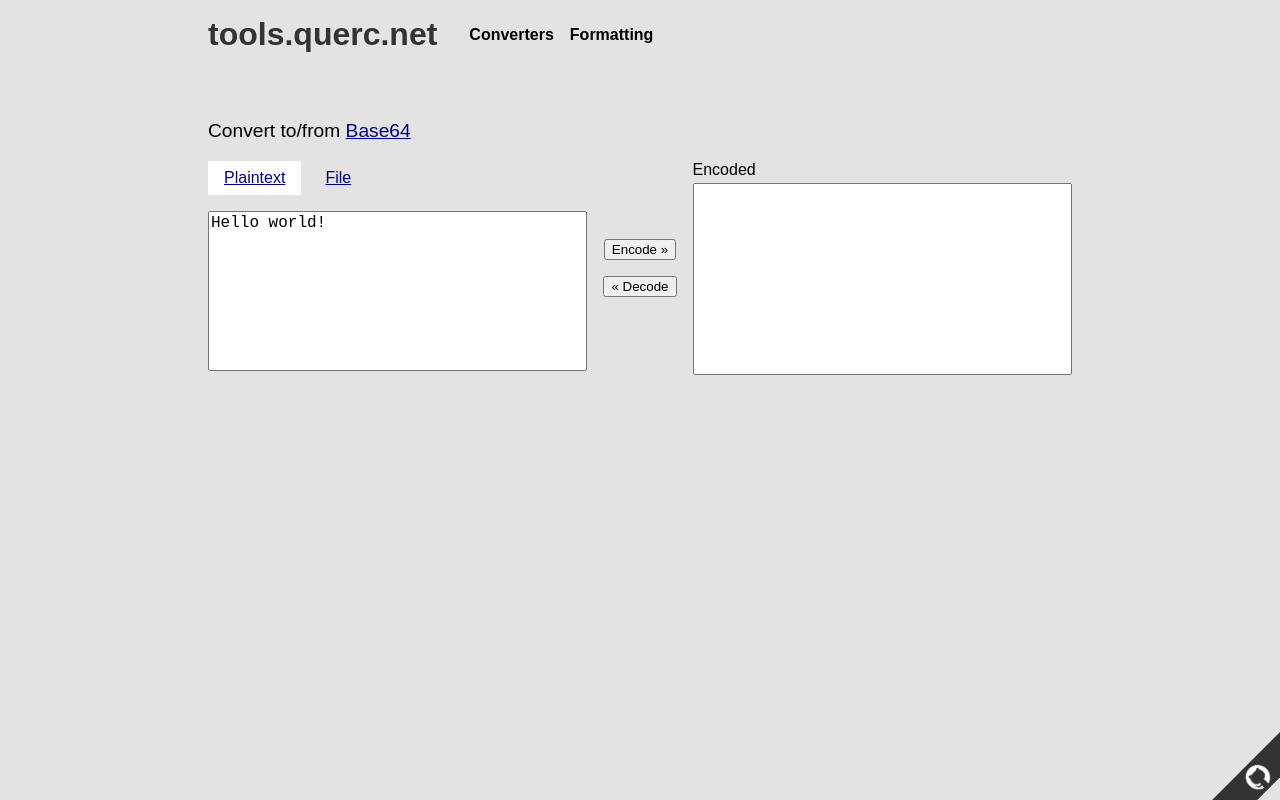
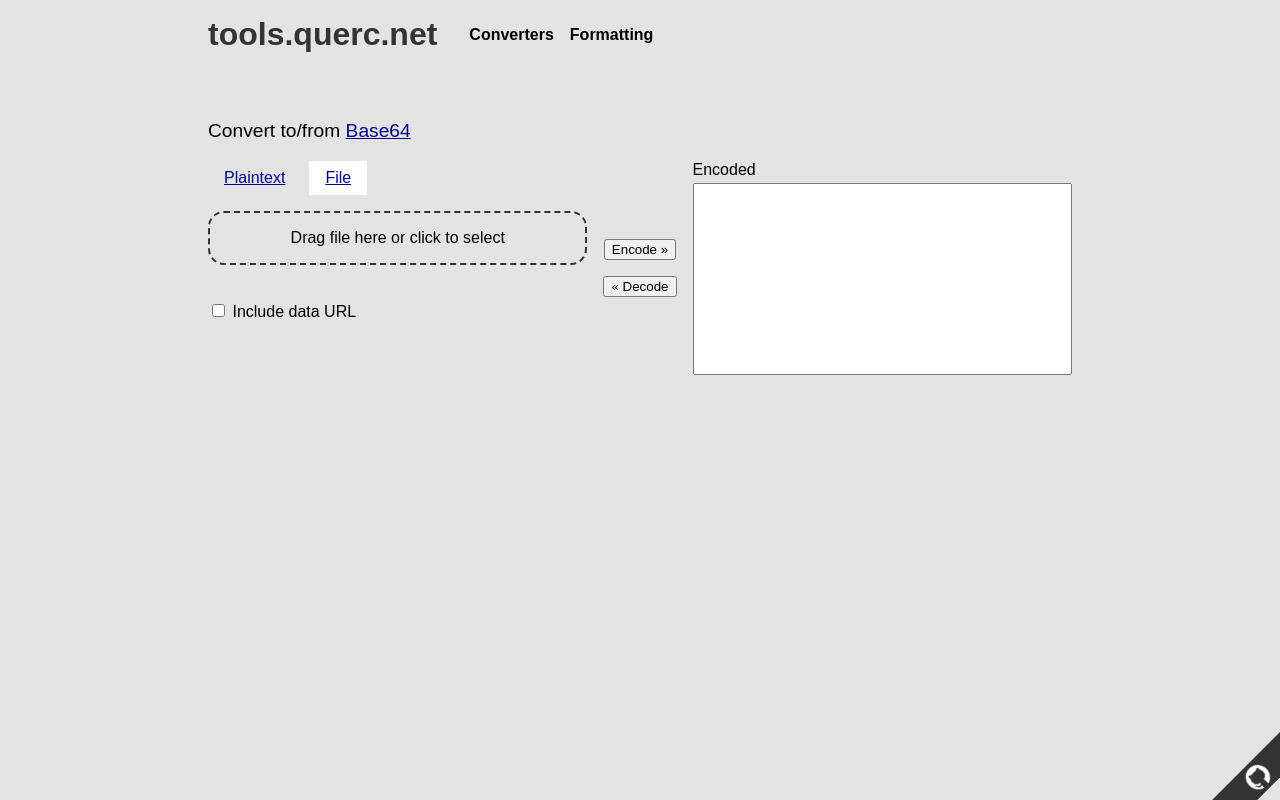
Before and after one commit to lindsayevans/tools.querc.net, a React (Vite) app: page /base64-converter in a window 1280 px wide. Built offline with nearby package versions, Linux system fonts and the light colour scheme.

Commit message:
feat(base64-converter): tweak file input style

```diff
--- a/src/components/tools/Base64/Base64.scss
+++ b/src/components/tools/Base64/Base64.scss
@@ -40,7 +40,7 @@
     .tab-content {
       display: none;
 
-      label:first-of-type {
+      label:first-of-type:not(.show) {
         display: none;
       }
 
@@ -50,6 +50,34 @@
 
       &--active {
         display: block;
+      }
+    }
+
+    .dropzone {
+      position: relative;
+      margin-bottom: 2rem;
+      border: 2px dashed #333;
+      border-radius: 1rem;
+
+      label {
+        display: block;
+        padding: 1rem;
+        text-align: center;
+      }
+
+      input[type='file'] {
+        position: absolute;
+        inset: 0;
+        opacity: 0;
+      }
+
+      &.has-file {
+        border-color: green;
+      }
+
+      .file-name {
+        margin-top: 0;
+        text-align: center;
       }
     }
   }
--- a/src/components/tools/Base64/Base64.tsx
+++ b/src/components/tools/Base64/Base64.tsx
@@ -9,7 +9,8 @@ export const Base64 = () => {
   const [includeDataUrl, setIncludeDataUrl] = useState(false);
   const [encoded, setEncoded] = useState<string>();
   const [currentTab, setCurrentTab] = useState<'plaintext' | 'file'>(
-    'plaintext'
+    // 'plaintext'
+    'file'
   );
 
   const getFileContent = (file: File | null): Promise<ArrayBuffer> => {
@@ -33,6 +34,18 @@ export const Base64 = () => {
     }
 
     return file.type;
+  };
+
+  const getFileSize = (size?: number) => {
+    if (!size) {
+      return;
+    }
+
+    if (size > 1000000) {
+      return `${(size / 1024 / 1024).toPrecision(2)}Mb`;
+    }
+
+    return `${(size / 1024).toPrecision(2)}Kb`;
   };
 
   const convertTo = () => {
@@ -109,13 +122,23 @@ export const Base64 = () => {
             ])}
           >
             <div className="field-group">
-              <label htmlFor="file">File</label>
-              <input
-                type="file"
-                className="file-input"
-                onChange={(e) => setFile(e.target.files as FileList)}
-              />
-              <label htmlFor="includeDataUri">
+              <div className={classList(['dropzone', file ? 'has-file' : ''])}>
+                <label htmlFor="file" className="show">
+                  Drag file here or click to select
+                  <input
+                    type="file"
+                    className="file-input"
+                    onChange={(e) => setFile(e.target.files as FileList)}
+                  />
+                </label>
+                {file && file.item(0) && (
+                  <p className="file-name">
+                    <b>{file.item(0)?.name}</b> (
+                    {getFileSize(file.item(0)?.size)})
+                  </p>
+                )}
+              </div>
+              <label htmlFor="includeDataUri" className="show">
                 <input
                   type="checkbox"
                   id="includeDataUri"
```
